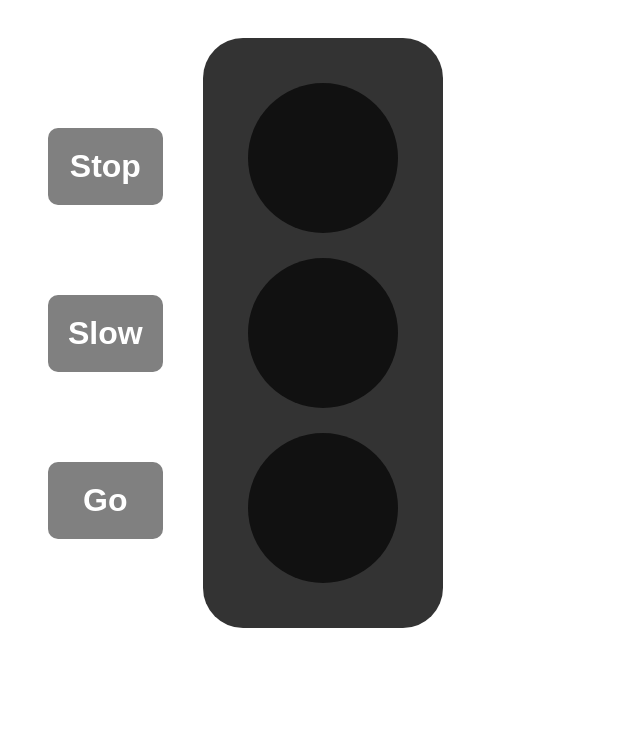
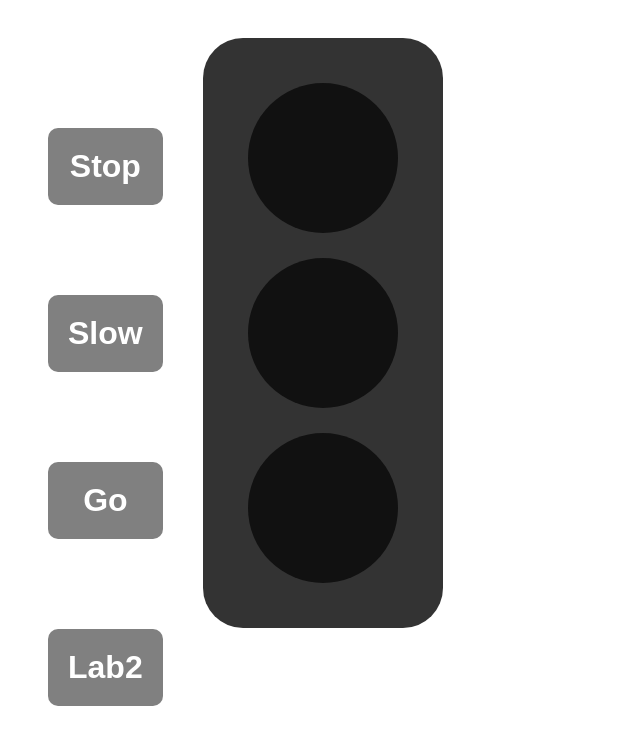
Before and after one commit to AzzamAlshaye/W4-D5-Lab2-3, a plain HTML site: page Lab3/lab3.html in a window 1280 px wide. Shown: the whole page, without its empty margins (0-640 px from the left). Drawn offline with Linux system fonts and the light colour scheme.

Commit message:
fixed final v1

```diff
--- a/Lab3/lab3.html
+++ b/Lab3/lab3.html
@@ -11,6 +11,9 @@
       <h1 id="stopButton" class="button">Stop</h1>
       <h1 id="slowButton" class="button">Slow</h1>
       <h1 id="goButton" class="button">Go</h1>
+      <h1 class="button">
+        <a href="../index.html">Lab2</a>
+      </h1>
     </div>
     <div id="traffic-light">
       <div id="stopLight" class="bulb"></div>
--- a/Lab3/lab3Style.css
+++ b/Lab3/lab3Style.css
@@ -35,3 +35,7 @@ body {
   margin: 25px auto;
   transition: background 500ms;
 }
+a {
+  text-decoration: none;
+  color: white;
+}
```
Also changed, not shown: index.html (+1 -1 lines).
